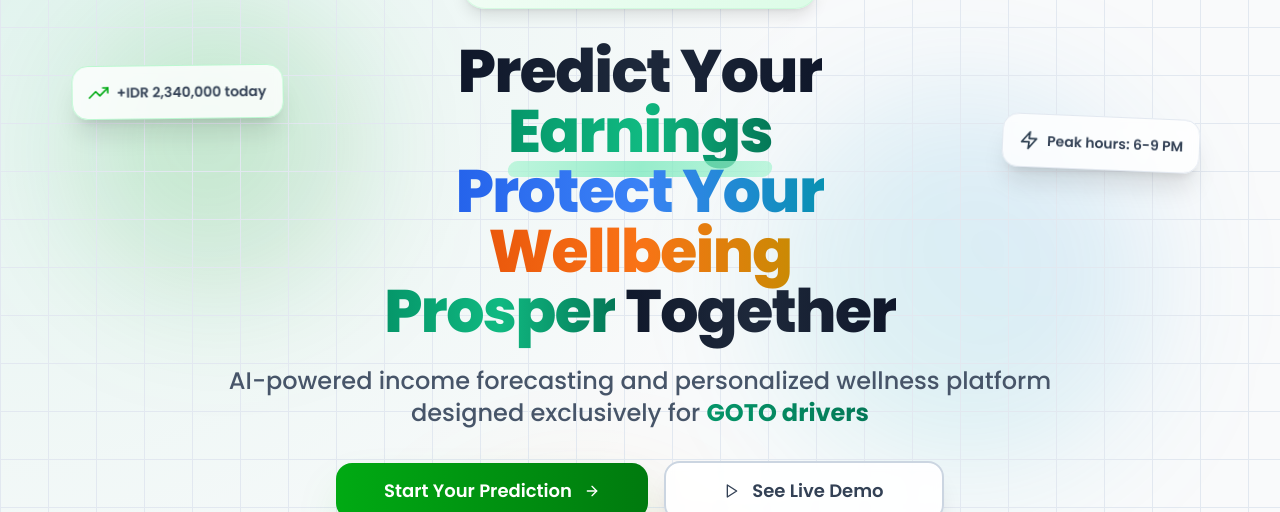
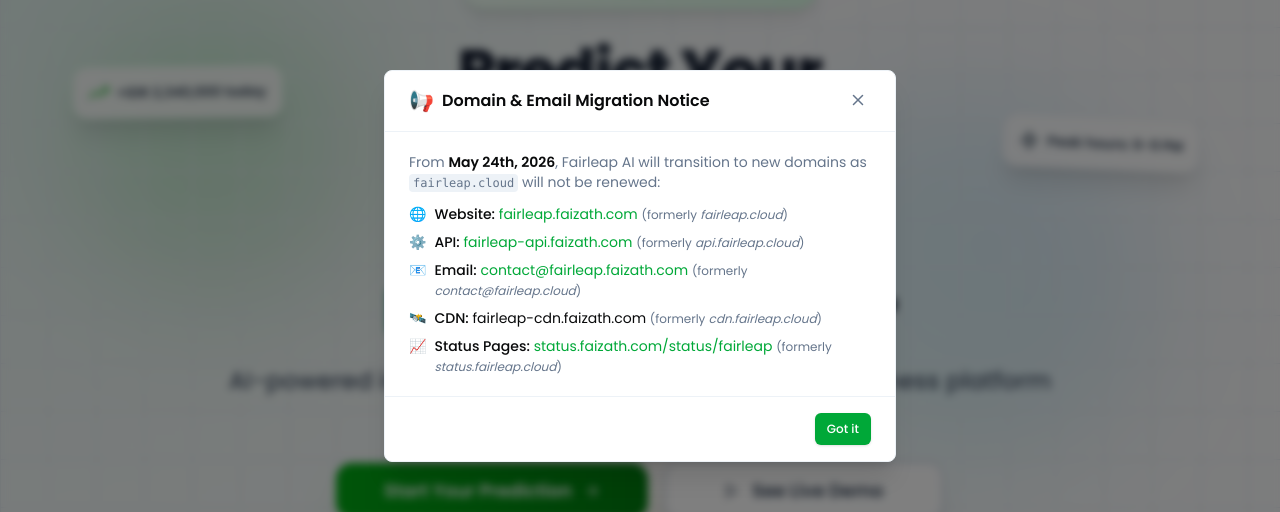
Before and after one commit to Fairleap-AI/fairleap-fe, a Next.js app: page / in a window 1280 px wide. Shown: the part 134-646 px from the top of the page. Built offline with nearby package versions, Linux system fonts and the light colour scheme; no server answers.

Commit message:
chore: add domain change notice

```diff
--- /dev/null
+++ b/src/components/landing/DomainMigrationNotice.tsx
@@ -0,0 +1,146 @@
+"use client";
+
+import React, { useState, useEffect } from "react";
+import { FiX } from "react-icons/fi";
+import { Button } from "@/components/ui/button";
+
+const STORAGE_KEY = "fairleap_domain_notice_dismissed";
+
+export default function DomainMigrationNotice() {
+  const [visible, setVisible] = useState(false);
+
+  useEffect(() => {
+    const dismissed = localStorage.getItem(STORAGE_KEY);
+    if (!dismissed) setVisible(true);
+  }, []);
+
+  const dismiss = () => {
+    localStorage.setItem(STORAGE_KEY, "1");
+    setVisible(false);
+  };
+
+  if (!visible) return null;
+
+  return (
+    <div className="fixed inset-0 z-50 flex items-center justify-center p-4">
+      {/* Backdrop */}
+      <div
+        className="absolute inset-0 bg-black/50 backdrop-blur-sm"
+        onClick={dismiss}
+      />
+
+      {/* Modal */}
+      <div className="relative z-10 w-full max-w-lg rounded-lg border bg-card text-card-foreground shadow-xl">
+        {/* Header */}
+        <div className="flex items-start justify-between border-b px-6 py-4">
+          <div className="flex items-center gap-2">
+            <span className="text-xl">📢</span>
+            <h3 className="text-base font-semibold text-foreground">
+              Domain &amp; Email Migration Notice
+            </h3>
+          </div>
+          <button
+            onClick={dismiss}
+            className="ml-4 rounded-md p-1 text-muted-foreground transition-colors hover:bg-muted hover:text-foreground"
+            aria-label="Dismiss"
+          >
+            <FiX size={18} />
+          </button>
+        </div>
+
+        {/* Body */}
+        <div className="px-6 py-5 space-y-3 text-sm text-foreground">
+          <p className="text-muted-foreground">
+            From{" "}
+            <span className="font-semibold text-foreground">May 24th, 2026</span>,
+            Fairleap AI will transition to new domains as{" "}
+            <code className="rounded bg-muted px-1 py-0.5 font-mono text-xs">
+              fairleap.cloud
+            </code>{" "}
+            will not be renewed:
+          </p>
+
+          <ul className="space-y-2">
+            <li className="flex items-start gap-2">
+              <span>🌐</span>
+              <span>
+                <span className="font-medium">Website:</span>{" "}
+                <a
+                  href="https://fairleap.faizath.com"
+                  className="text-primary underline-offset-4 hover:underline"
+                >
+                  fairleap.faizath.com
+                </a>{" "}
+                <span className="text-muted-foreground text-xs">
+                  (formerly <em>fairleap.cloud</em>)
+                </span>
+              </span>
+            </li>
+            <li className="flex items-start gap-2">
+              <span>⚙️</span>
+              <span>
+                <span className="font-medium">API:</span>{" "}
+                <a
+                  href="https://fairleap-api.faizath.com"
+                  className="text-primary underline-offset-4 hover:underline"
+                >
+                  fairleap-api.faizath.com
+                </a>{" "}
+                <span className="text-muted-foreground text-xs">
+                  (formerly <em>api.fairleap.cloud</em>)
+                </span>
+              </span>
+            </li>
+            <li className="flex items-start gap-2">
+              <span>📧</span>
+              <span>
+                <span className="font-medium">Email:</span>{" "}
+                <a
+                  href="mailto:contact@fairleap.faizath.com"
+                  className="text-primary underline-offset-4 hover:underline"
+                >
+                  contact@fairleap.faizath.com
+                </a>{" "}
+                <span className="text-muted-foreground text-xs">
+                  (formerly <em>contact@fairleap.cloud</em>)
+                </span>
+              </span>
+            </li>
+            <li className="flex items-start gap-2">
+              <span>🛰️</span>
+              <span>
+                <span className="font-medium">CDN:</span>{" "}
+                <span className="text-foreground">fairleap-cdn.faizath.com</span>{" "}
+                <span className="text-muted-foreground text-xs">
+                  (formerly <em>cdn.fairleap.cloud</em>)
+                </span>
+              </span>
+            </li>
+            <li className="flex items-start gap-2">
+              <span>📈</span>
+              <span>
+                <span className="font-medium">Status Pages:</span>{" "}
+                <a
+                  href="https://status.faizath.com/status/fairleap"
+                  className="text-primary underline-offset-4 hover:underline"
+                >
+                  status.faizath.com/status/fairleap
+                </a>{" "}
+                <span className="text-muted-foreground text-xs">
+                  (formerly <em>status.fairleap.cloud</em>)
+                </span>
+              </span>
+            </li>
+          </ul>
+        </div>
+
+        {/* Footer */}
+        <div className="flex justify-end border-t px-6 py-4">
+          <Button onClick={dismiss} size="sm">
+            Got it
+          </Button>
+        </div>
+      </div>
+    </div>
+  );
+}
--- a/src/components/landing/LandingPage.tsx
+++ b/src/components/landing/LandingPage.tsx
@@ -1,6 +1,7 @@
 import React from "react";
 import LandingHeader from "./LandingHeader";
 import LandingFooter from "./LandingFooter";
+import DomainMigrationNotice from "./DomainMigrationNotice";
 import HeroSection from "./sections/HeroSection";
 import ProblemStatementSection from "./sections/ProblemStatementSection";
 import SolutionShowcaseSection from "./sections/SolutionShowcaseSection";
@@ -14,6 +15,7 @@
 export default function LandingPage() {
   return (
     <div className="min-h-screen bg-background">
+      <DomainMigrationNotice />
       <LandingHeader />
       <main>
         <HeroSection />
```
Also changed, not shown: 1 other file (tests, documents, lock files or other folders).
